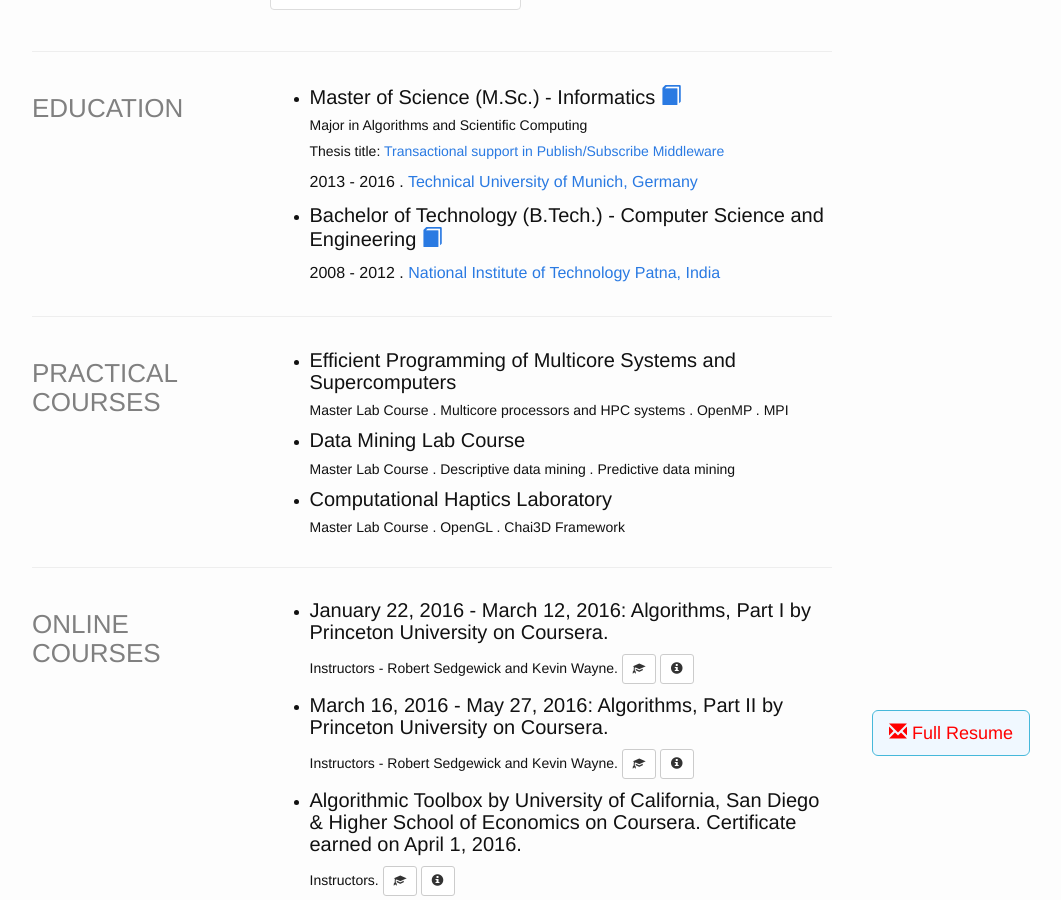
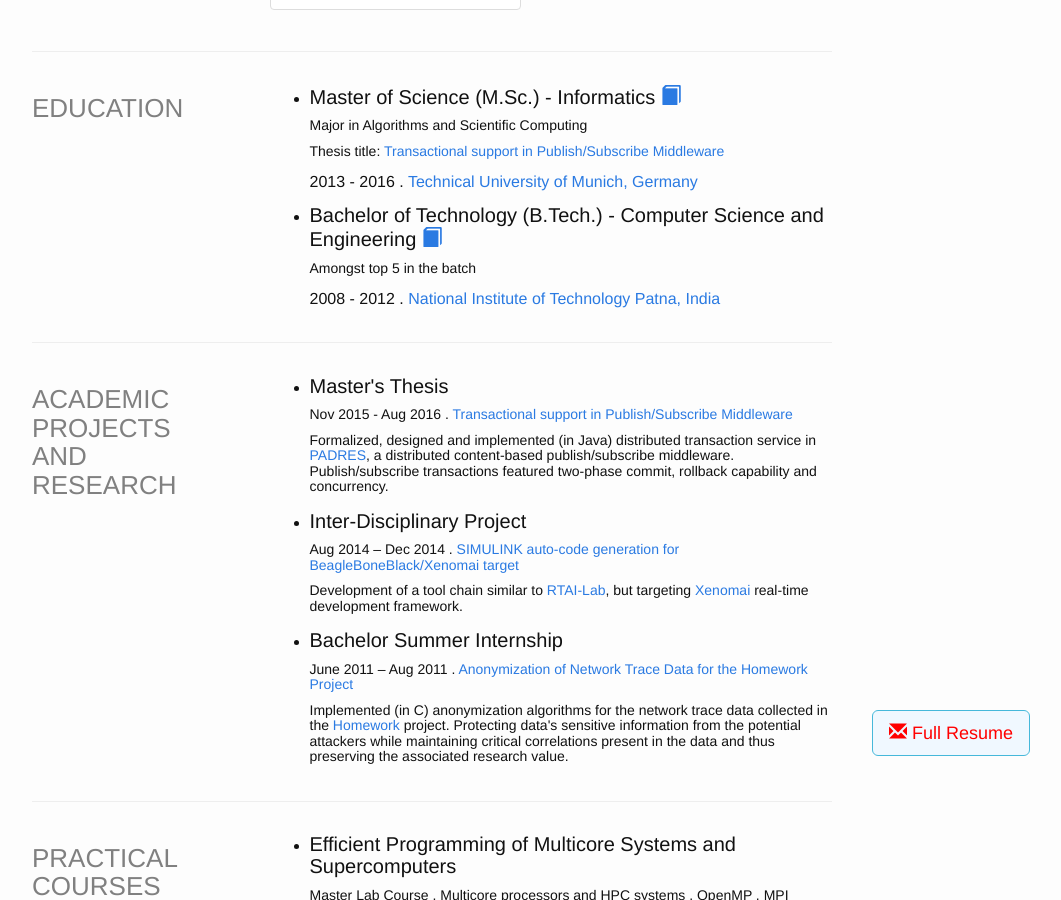
Before and after one commit to GaganJotSingh/GaganJotSingh.github.io, a Jekyll site: the page built from about/resume/index.md, in a window 1280 px wide and 900 px high, scrolled down 531 px. Shown: the whole window, without its empty margins (208-1269 px from the left). Built offline with Jekyll 4.4.1, drawn with Linux system fonts in a browser that asks for light colours.

Commit message:
Added bachelor's summer internship page and index of academic projects in resume.

```diff
--- a/_config.yml
+++ b/_config.yml
@@ -31,6 +31,7 @@ url_my_mini_posts: "/miniPosts/"
 url_resume: "/about/resume/"
 url_master_thesis: "/study/masterThesis/"
 url_idp: "/study/idp/"
+url_si2011: "/study/si2011/"
 url_courses_undertaken: "/study/coursesUndertaken/"
 url_courses_bachelors: "/study/coursesUndertaken/#during_bachelors"
 url_courses_masters: "/study/coursesUndertaken/#during_masters"
--- a/about/resume/index.md
+++ b/about/resume/index.md
@@ -48,12 +48,39 @@ A prolific programmer with a passion of reseach.
 			<li>
 				<h4 style="margin-top:10.5px; margin-bottom:10.5px">Master of Science (M.Sc.) - Informatics <a href="/study/coursesUndertaken/#during_masters" title="Relevant courses undertaken during Masters"><span class="glyphicon glyphicon-book"></span></a></h4>
 				<h5 style="margin-top:10.5px; margin-bottom:10.5px">Major in Algorithms and Scientific Computing</h5>
-				<h5 style="margin-top:10.5px; margin-bottom:10.5px">Thesis title: <a href="/study/masterThesis">Transactional support in Publish/Subscribe Middleware</a></h5>
+				<h5 style="margin-top:10.5px; margin-bottom:10.5px">Thesis title: <a href="{{ site.url_master_thesis }}">Transactional support in Publish/Subscribe Middleware</a></h5>
 				<p style="margin-bottom:10.5px">2013 - 2016 . <a href="https://www.tum.de/">Technical University of Munich, Germany</a></p>
 			</li>
 			<li>
 				<h4 style="margin-top:10.5px; margin-bottom:10.5px">Bachelor of Technology (B.Tech.) - Computer Science and Engineering <a href="/study/coursesUndertaken/#during_bachelors" title="Relevant courses undertaken during Bachelors"><span class="glyphicon glyphicon-book"></span></a></h4>
+				<h5 style="margin-top:10.5px; margin-bottom:10.5px">Amongst top 5 in the batch</h5>
 				<p style="margin-bottom:10.5px">2008 - 2012 . <a href="http://www.nitp.ac.in/">National Institute of Technology Patna, India</a></p>
+			</li>
+		</ul>
+	</div>
+</section>
+<hr style="margin-top:21px; margin-bottom:21px" />
+<!-- Academic Projects and Research -->
+<section class="row">
+	<header class="col-md-3">
+		<h3 style="text-transform:uppercase;color:gray; margin-top:21px; margin-bottom:10.5px">Academic Projects and Research</h3>
+	</header>
+	<div class="col-md-9">
+		<ul style="padding-left: 40px; margin-bottom: 10.5px">
+			<li>
+				<h4 style="margin-top:10.5px; margin-bottom:10.5px">Master's Thesis</h4>
+				<h5 style="margin-bottom:10.5px; margin-bottom:10.5px">Nov 2015 - Aug 2016 . <a href="{{ site.url_master_thesis }}">Transactional support in Publish/Subscribe Middleware</a></h5>
+				<h5 style="margin-top:10.5px">Formalized, designed and implemented (in Java) distributed transaction service in <a href="http://www.msrg.utoronto.ca/projects/padres/">PADRES</a>, a distributed content-based publish/subscribe middleware. Publish/subscribe transactions featured two-phase commit, rollback capability and concurrency.</h5>
+			</li>
+			<li>
+				<h4 style="margin-top:10.5px; margin-bottom:10.5px">Inter-Disciplinary Project</h4>
+				<h5 style="margin-bottom:10.5px; margin-bottom:10.5px">Aug 2014 – Dec 2014 . <a href="{{ site.url_idp }}">SIMULINK auto-code generation for BeagleBoneBlack/Xenomai target</a></h5>
+				<h5 style="margin-top:10.5px">Development of a tool chain similar to <a href="https://www.rtai.org/?About\_RTAI-Lab">RTAI-Lab</a>, but targeting <a href="https://xenomai.org/">Xenomai</a> real-time development framework.</h5>
+			</li>
+			<li>
+				<h4 style="margin-top:10.5px; margin-bottom:10.5px">Bachelor Summer Internship</h4>
+				<h5 style="margin-bottom:10.5px; margin-bottom:10.5px">June 2011 – Aug 2011 . <a href="{{ site.url_si2011 }}">Anonymization of Network Trace Data for the Homework Project</a></h5>
+				<h5 style="margin-top:10.5px">Implemented (in C) anonymization algorithms for the network trace data collected in the <a href="http://homenetworks.ac.uk/">Homework</a> project. Protecting data's sensitive information from the potential attackers while maintaining critical correlations present in the data and thus preserving the associated research value.</h5>
 			</li>
 		</ul>
 	</div>
```
Also changed, not shown: study/si2011/index.md (added, +41 -0 lines).
